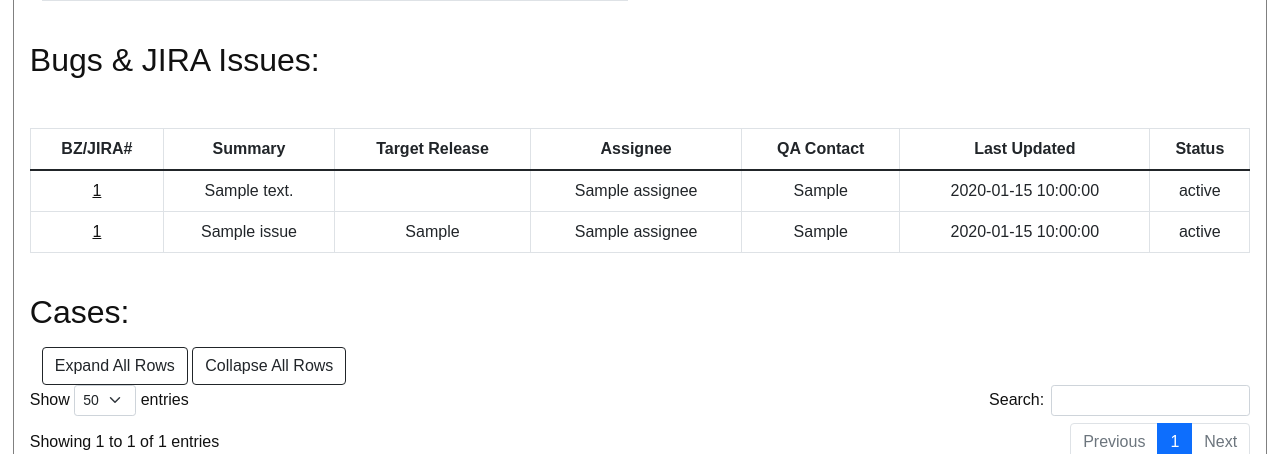
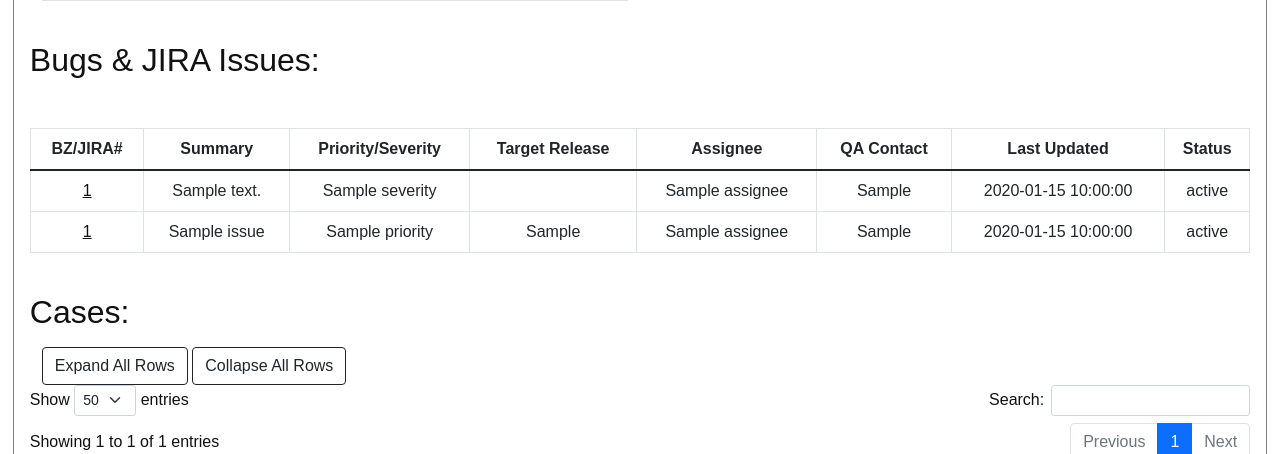
Before and after one commit to RHsyseng/t5g-field-support-team-utils, a Python web app: template dashboard/src/t5gweb/templates/ui/account.html in a window 1280 px wide. Shown: the part 657-1111 px from the top of the page. Run offline with Jinja, Linux system fonts and the light colour scheme; the template is opened without the code that fills it: most values are stand-ins (such as "Sample title", 1, 10 or a date in 2020); some libraries are stand-ins or nearby versions.

Commit message:
adding severity/priority for bugs/issues

```diff
--- a/dashboard/src/t5gweb/cache.py
+++ b/dashboard/src/t5gweb/cache.py
@@ -413,8 +413,8 @@ def get_issue_details(cfg):
                         fix_versions = None
 
                     priority = None
-                    if issue.fields.priority:
-                        priority = issue.fields.priority.name
+                    if bug.fields.priority:
+                        priority = bug.fields.priority.name
 
                     case_issues.append({
                         'id': issue['resourceKey'],
--- a/dashboard/src/t5gweb/static/js/table.js
+++ b/dashboard/src/t5gweb/static/js/table.js
@@ -5,16 +5,16 @@ function format(data) {
         result += "<h3>Case Group: " + data.group_name + "</h3>"
     }
     if (data.bugzilla != null) {
-        result += '<h3>Bugzillas:</h3><table class="table table-bordered table-hover table-responsive w-100"><thead><tr><th>#</th><th>Summary</th><th>Target Release</th><th>Assignee</th><th>QA Contact</th><th>Last Updated</th><th>Status</th></tr></thead><tbody>';
+        result += '<h3>Bugzillas:</h3><table class="table table-bordered table-hover table-responsive w-100"><thead><tr><th>#</th><th>Summary</th><th>Severity</th><th>Target Release</th><th>Assignee</th><th>QA Contact</th><th>Last Updated</th><th>Status</th></tr></thead><tbody>';
         for (let bug = 0; bug < data.bugzilla.length; bug++) {
-            result += '<tr><td><a href="' + data.bugzilla[bug].bugzillaLink + '" target="_blank">' + data.bugzilla[bug].bugzillaNumber + '</a></td><td>' + data.bugzilla[bug].summary + '</td><td>' + data.bugzilla[bug].target_release[0] + '</td><td>' + data.bugzilla[bug].assignee + '</td><td>' + data.bugzilla[bug].qa_contact + '</td><td>' + data.bugzilla[bug].last_change_time + '</td><td>' + data.bugzilla[bug].status + '</td></tr>';
+            result += '<tr><td><a href="' + data.bugzilla[bug].bugzillaLink + '" target="_blank">' + data.bugzilla[bug].bugzillaNumber + '</a></td><td>' + data.bugzilla[bug].summary + '</td><td>'  + data.bugzilla[bug].severity + '</td><td>' + data.bugzilla[bug].target_release[0] + '</td><td>' + data.bugzilla[bug].assignee + '</td><td>' + data.bugzilla[bug].qa_contact + '</td><td>' + data.bugzilla[bug].last_change_time + '</td><td>' + data.bugzilla[bug].status + '</td></tr>';
         }
         result += '</tbody></table>';
     }
     if (data.issues != null) {
-        result += '<h3>JIRA Issues:</h3><table class="table table-bordered table-hover table-responsive w-100"><thead><tr><th>#</th><th>Summary</th><th>Target Release</th><th>Assignee</th><th>QA Contact</th><th>Last Updated</th><th>Status</th></tr></thead><tbody>';
+        result += '<h3>JIRA Issues:</h3><table class="table table-bordered table-hover table-responsive w-100"><thead><tr><th>#</th><th>Summary</th><th>Priority</th><th>Target Release</th><th>Assignee</th><th>QA Contact</th><th>Last Updated</th><th>Status</th></tr></thead><tbody>';
         for (let issue = 0; issue < data.issues.length; issue++) {
-            result += '<tr><td><a href="' + data.issues[issue].url + '" target="_blank">' + data.issues[issue].id + '</a></td><td>' + data.issues[issue].title + '</td><td>' + ((data.issues[issue].fix_versions != null) ? data.issues[issue].fix_versions : '---') + '</td><td>' + ((data.issues[issue].assignee != null) ? data.issues[issue].assignee : '---') + '</td><td>' + ((data.issues[issue].qa_contact != null) ? data.issues[issue].qa_contact : '---') + '</td><td>' +data.issues[issue].updated + '</td><td>' + data.issues[issue].status + '</td></tr>';
+            result += '<tr><td><a href="' + data.issues[issue].url + '" target="_blank">' + data.issues[issue].id + '</a></td><td>' + data.issues[issue].title + '</td><td>' + data.issues[issue].priority + '</td><td>' + ((data.issues[issue].fix_versions != null) ? data.issues[issue].fix_versions : '---') + '</td><td>' + ((data.issues[issue].assignee != null) ? data.issues[issue].assignee : '---') + '</td><td>' + ((data.issues[issue].qa_contact != null) ? data.issues[issue].qa_contact : '---') + '</td><td>' +data.issues[issue].updated + '</td><td>' + data.issues[issue].status + '</td></tr>';
         }
         result += '</tbody></table>';
     }
--- a/dashboard/src/t5gweb/templates/ui/account.html
+++ b/dashboard/src/t5gweb/templates/ui/account.html
@@ -161,6 +161,7 @@
             <tr>
                 <th class="text-center">BZ/JIRA#</th>
                 <th class="text-center">Summary</th>
+                <th class="text-center">Priority/Severity</th>
                 <th class="text-center">Target Release</th>
                 <th class="text-center">Assignee</th>
                 <th class="text-center">QA Contact</th>
@@ -180,6 +181,9 @@
                                     </td>
                                     <td class="align-middle text-center">
                                         {{ bug['summary'] }}
+                                    </td>
+                                    <td class="align-middle text-center">
+                                        {{ bug['severity'] }}
                                     </td>
                                     <td class="align-middle text-center">
                                         {{ bug['target_release'][0] }}
@@ -207,6 +211,9 @@
                                     </td>
                                     <td class="align-middle text-center">
                                         {{ issue['title'] }}
+                                    </td>
+                                    <td class="align-middle text-center">
+                                        {{ issue['priority'] }}
                                     </td>
                                     <td class="align-middle text-center">
                                         {{ issue['fix_versions'] }}
```
